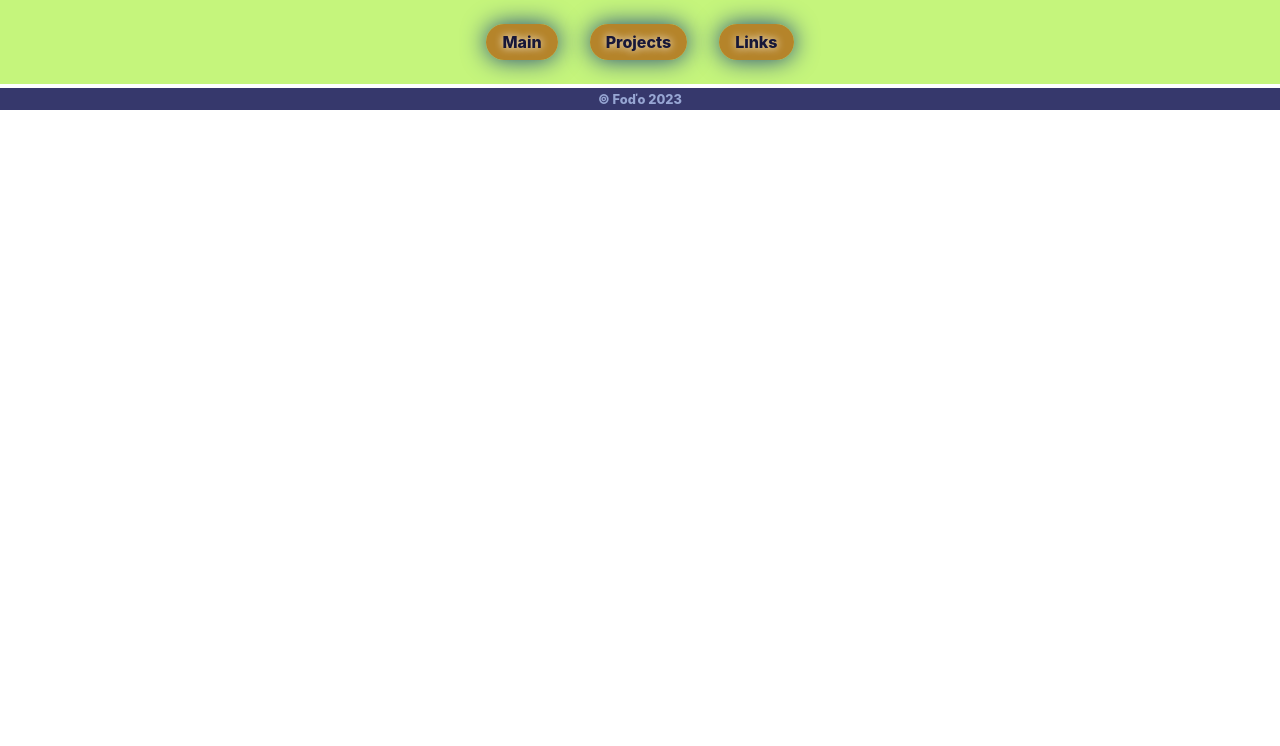
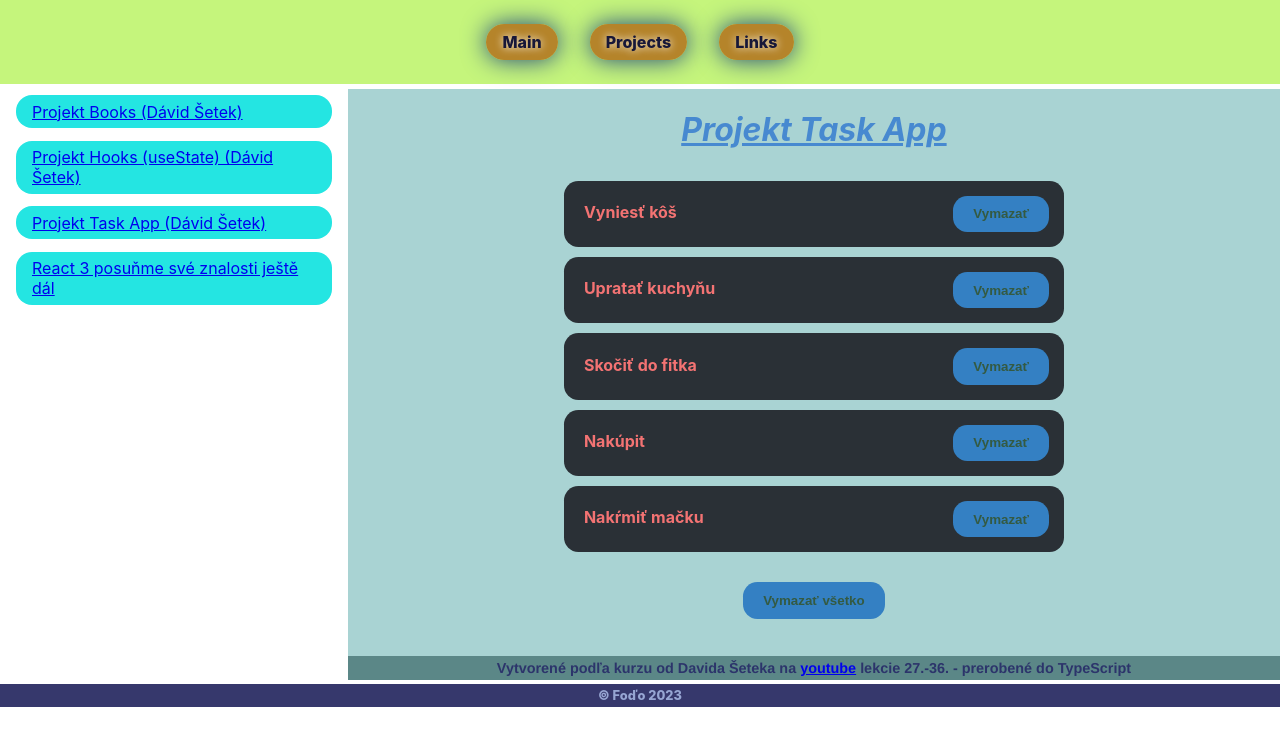
Before and after one commit to FodoFofo/Ucenie, a React (Create React App) app: page /setekTaskApp in a window 1280 px wide. Shown: the top 746 px of the page. Built offline with nearby package versions, Linux system fonts and the light colour scheme; the HTML template or start-up script is replaced by a standard one.

Commit message:
Pridanie Task App

```diff
--- a/src/App.tsx
+++ b/src/App.tsx
@@ -11,8 +11,10 @@ import Links from "./Views/Links";
 // komponenty
 import Navigation from "./components/Navigation";
 import AppBooks from "./components/Setek/AppBooks/AppBooks";
+import AppHooks from "./components/Setek/AppHooks/AppHooks";
+import AppTask from "./components/Setek/AppTask/AppTask";
 
-function App() {
+const App = () => {
   return (
     <div className="App">
       <header>
@@ -24,8 +26,8 @@ function App() {
           <Route path="/projects" element={<Projects />} />
           <Route path="/links" element={<Links />} />
           <Route path="/setekBooks" element={<AppBooks />} />
-          <Route path="/reactI" element={<Projects />} />
-          <Route path="/reactII" element={<Projects />} />
+          <Route path="/setekHooks" element={<AppHooks />} />
+          <Route path="/setekTaskApp" element={<AppTask />} />
           <Route path="/reactIII" element={<Projects />} />
         </Routes>
       </main>
@@ -33,6 +35,6 @@ function App() {
       <footer>&copy; Foďo 2023</footer>
     </div>
   );
-}
+};
 
 export default App;
--- a/src/components/Aside.tsx
+++ b/src/components/Aside.tsx
@@ -9,11 +9,11 @@ const Aside = () => {
         <NavLink className="project-link" to="/setekBooks">
           Projekt Books (Dávid Šetek)
         </NavLink>
-        <NavLink className="project-link" to="/reactI">
-          React I -
+        <NavLink className="project-link" to="/setekHooks">
+          Projekt Hooks (useState) (Dávid Šetek)
         </NavLink>
-        <NavLink className="project-link" to="/reactII">
-          React 2 pojďme vyvíjet pokročilejší aplikace
+        <NavLink className="project-link" to="/setekTaskApp">
+          Projekt Task App (Dávid Šetek)
         </NavLink>
         <NavLink className="project-link" to="/reactIII">
           React 3 posuňme své znalosti ještě dál
--- /dev/null
+++ b/src/components/Setek/AppTask/AllTasks.scss
@@ -0,0 +1,33 @@
+.one-task {
+    display: flex;
+    flex-direction: row;
+    justify-content: space-between;
+    background-color: #2a3036;
+    width: 500px;
+    margin: 10px auto;
+    border-radius: 0.9rem;
+    overflow: hidden;
+}
+
+.one-task h4 {
+    padding-left: 20px;
+}
+
+button {
+    background-color: #3480c3;
+    color: #345a42;
+    border: none;
+    cursor: pointer;
+    font-weight: 800;
+    border-radius: 0.9rem;
+    padding: 0.8em 1.5em;
+}
+
+.one-task button {
+    margin: 15px;
+}
+
+.main-button {
+    display: block;
+    margin: 30px auto;
+}
--- /dev/null
+++ b/src/components/Setek/AppTask/AllTasks.tsx
@@ -0,0 +1,50 @@
+import { useState } from "react";
+
+// dáta
+import data from "./data";
+
+// štýly
+import "./AllTasks.scss";
+
+// typy
+type Task = {
+  id: number;
+  name: string;
+};
+
+const Allasks = () => {
+  const [myTask, setMyTask] = useState(data);
+
+  const taskHandler = (id: number) => {
+    const filteredTasks = myTask.filter((oneTask: Task) => {
+      return oneTask.id !== id;
+    });
+    setMyTask(filteredTasks);
+  };
+
+  const allDeleteHandler = () => {
+    setMyTask([]);
+  };
+
+  return (
+    <div>
+      {myTask.map((oneTask: Task) => {
+        const { id, name } = oneTask;
+
+        return (
+          <div className="one-task" key={id}>
+            <h4>{name}</h4>
+            <button onClick={() => taskHandler(id)}>
+              Vymazať
+            </button>
+          </div>
+        );
+      })}
+      <button className="main-button" onClick={allDeleteHandler}>
+        Vymazať všetko
+      </button>
+    </div>
+  );
+};
+
+export default Allasks;
--- /dev/null
+++ b/src/components/Setek/AppTask/AppTask.scss
@@ -0,0 +1,43 @@
+.app-task {
+  display: flex;
+  flex-direction: row;
+  margin-top: 0.3em;
+
+  aside {
+    width: 22vw;
+    min-width: 250px;
+  }
+
+  .all-tasks {
+    color: #f37373;
+    background-color: #a9d3d3;
+    display: flex;
+    flex-direction: column;
+    justify-content: center;
+    width: 75vw;
+    margin: 0 auto;
+
+    h1 {
+      text-decoration-line: underline;
+      font-style: oblique;
+      color: #4789d0;
+    }
+
+    main {
+      display: flex;
+      flex-direction: row;
+      justify-content: center;
+      flex-wrap: wrap;
+    }
+
+    footer {
+      margin: 0.5em 0 0;
+      padding: 0.3em 0;
+      font-family: "Franklin Gothic Medium", "Arial Narrow", Arial, sans-serif;
+      font-size: 0.9em;
+      font-weight: 800;
+      background-color: #5b8787;
+      color: #2c346b;
+    }
+  }
+}
--- /dev/null
+++ b/src/components/Setek/AppTask/AppTask.tsx
@@ -0,0 +1,31 @@
+// komponenty
+import Aside from "../../Aside";
+import AllTasks from "./AllTasks";
+
+// štýly
+import "./AppTask.scss";
+
+const AppTask = () => {
+  return (
+    <div className="app-task">
+      <Aside />
+      <div className="all-tasks">
+        <header>
+          <h1>Projekt Task App</h1>
+        </header>
+        <main>
+          <AllTasks />
+        </main>
+        <footer>
+          Vytvorené podľa kurzu od Davida Šeteka na{" "}
+          <a href="https://www.youtube.com/watch?v=RdDzoVJOxX4&list=PLQ8x_VWW6Akua8I5spV8nHIWlG6_tX6dx">
+            youtube
+          </a>{" "}
+          lekcie 27.-36. - prerobené do TypeScript
+        </footer>
+      </div>
+    </div>
+  );
+};
+
+export default AppTask;
--- /dev/null
+++ b/src/components/Setek/AppTask/data.js
@@ -0,0 +1,9 @@
+const data = [
+  { id: 1, name: "Vyniesť kôš" },
+  { id: 2, name: "Upratať kuchyňu" },
+  { id: 3, name: "Skočiť do fitka" },
+  { id: 4, name: "Nakúpit" },
+  { id: 5, name: "Nakŕmiť mačku" },
+];
+
+export default data;
```
